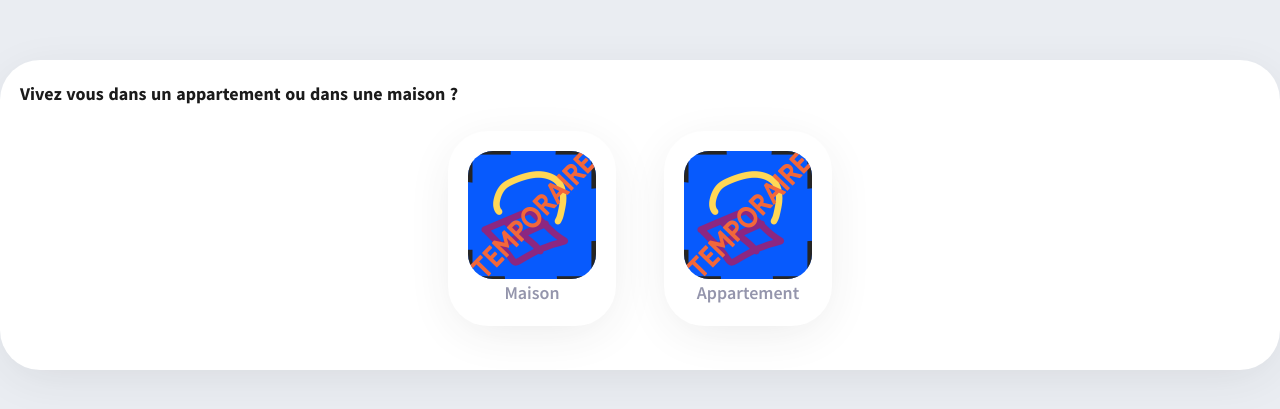
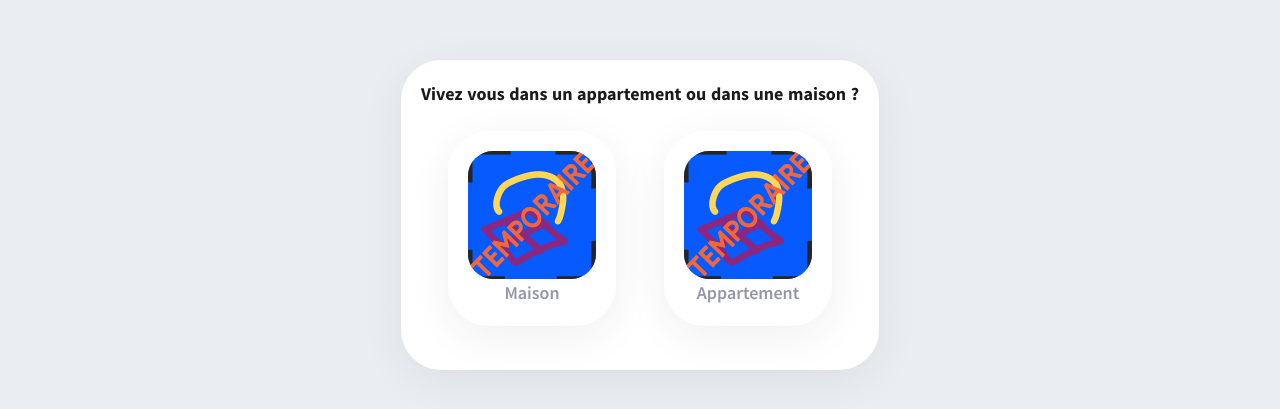
Before and after one commit to Renergie-app/web, a Nuxt app: page / in a window 1280 px wide. Shown: the part 185-594 px from the top of the page. Built offline with nearby package versions, Linux system fonts and the light colour scheme.

Commit message:
Rename container class to outer

```diff
--- a/components/QuestionCard.vue
+++ b/components/QuestionCard.vue
@@ -1,5 +1,5 @@
 <template>
-  <div class="flex-col p-5 container">
+  <div class="flex-col p-5 outer">
     <div class="text-lg font-bold">
       {{ question }}
     </div>
@@ -9,7 +9,8 @@
   </div>
 </template>
 <style scoped>
-.container {
+.outer {
+  flex-grow: 0;
   border-radius: 40px;
   background-color: white;
   box-shadow: 0px 10px 50px -10px rgba(49, 49, 49, 0.116);
```
